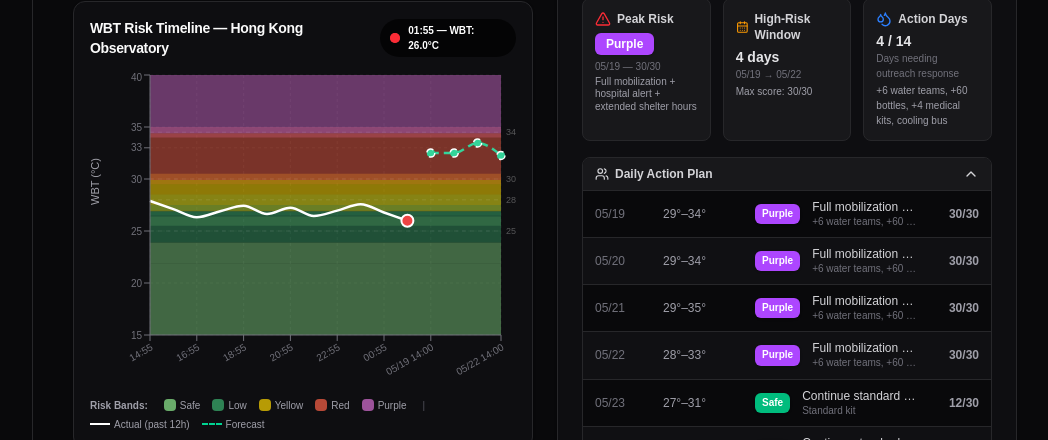
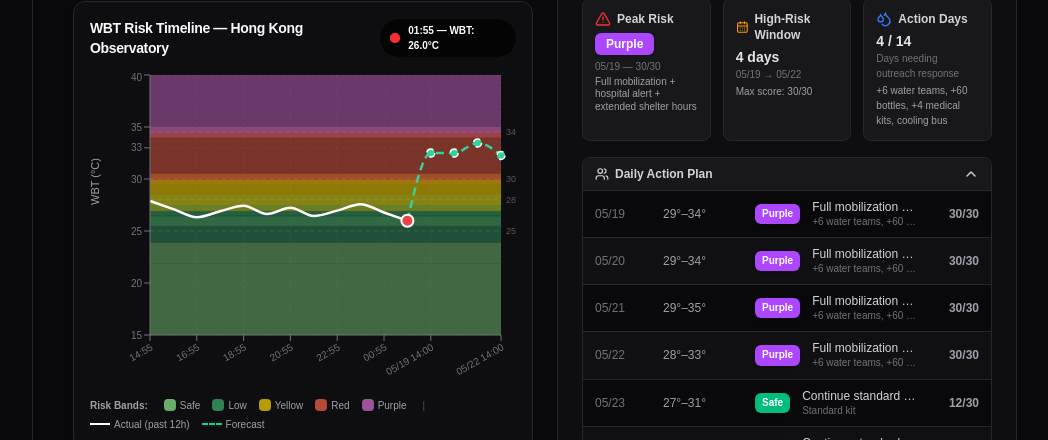
Before and after one commit to cycpronald-png/ClimateShield, a React (Vite) app: page /#/ in a window 1280 px wide. Shown: the part 685-1125 px from the top of the page, without its empty margins (223-1271 px from the left). Built offline with nearby package versions, Linux system fonts and the light colour scheme.

Commit message:
fix: bridge history and forecast lines in WBT graph for continuous rendering

```diff
--- a/src/sections/risk-intelligence/components/WBTTimeSeriesGraph.tsx
+++ b/src/sections/risk-intelligence/components/WBTTimeSeriesGraph.tsx
@@ -155,6 +155,10 @@ export function WBTTimeSeriesGraph({ selectedStation, forecastDays, riskConfig }
                 forecastWbt: day.wet_bulb_peak!,
                 type: 'forecast' as const,
             }));
+
+        if (historyPoints.length > 0) {
+            historyPoints[historyPoints.length - 1].forecastWbt = historyPoints[historyPoints.length - 1].wbt;
+        }
 
         return [...historyPoints, ...forecastPoints];
     }, [history, forecastDays]);
```
